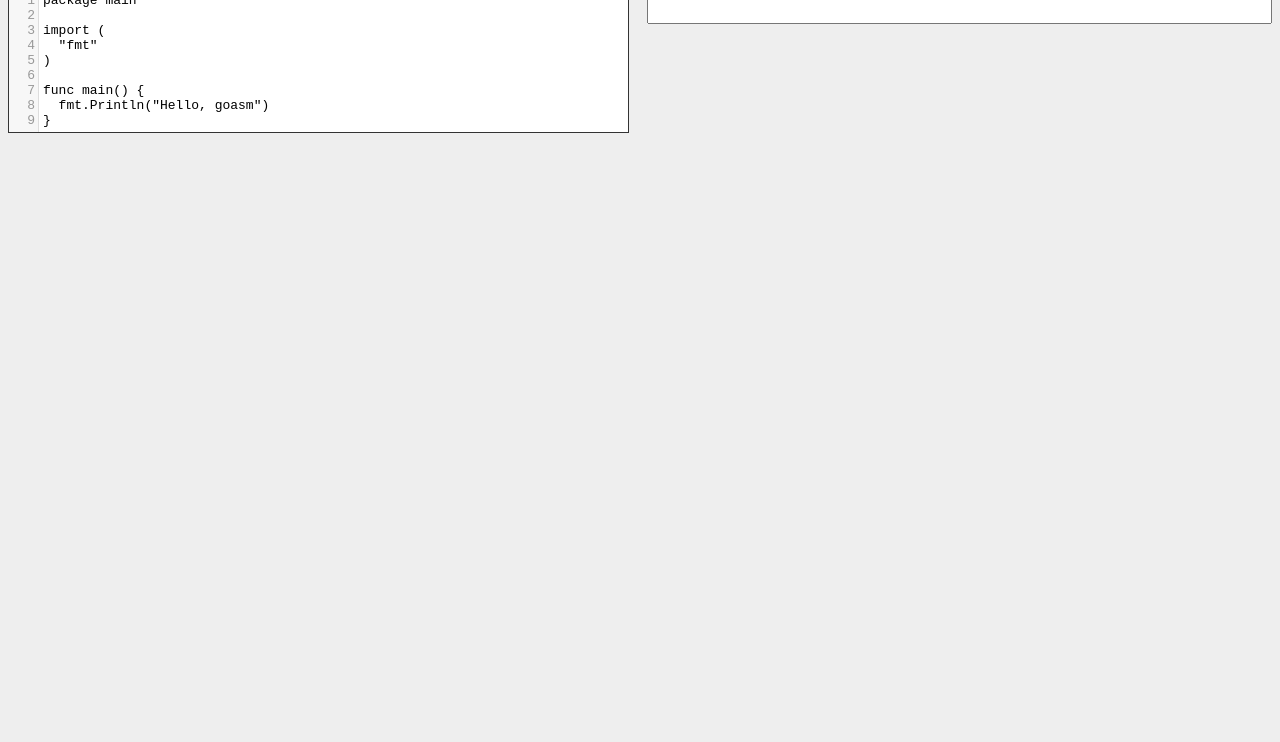
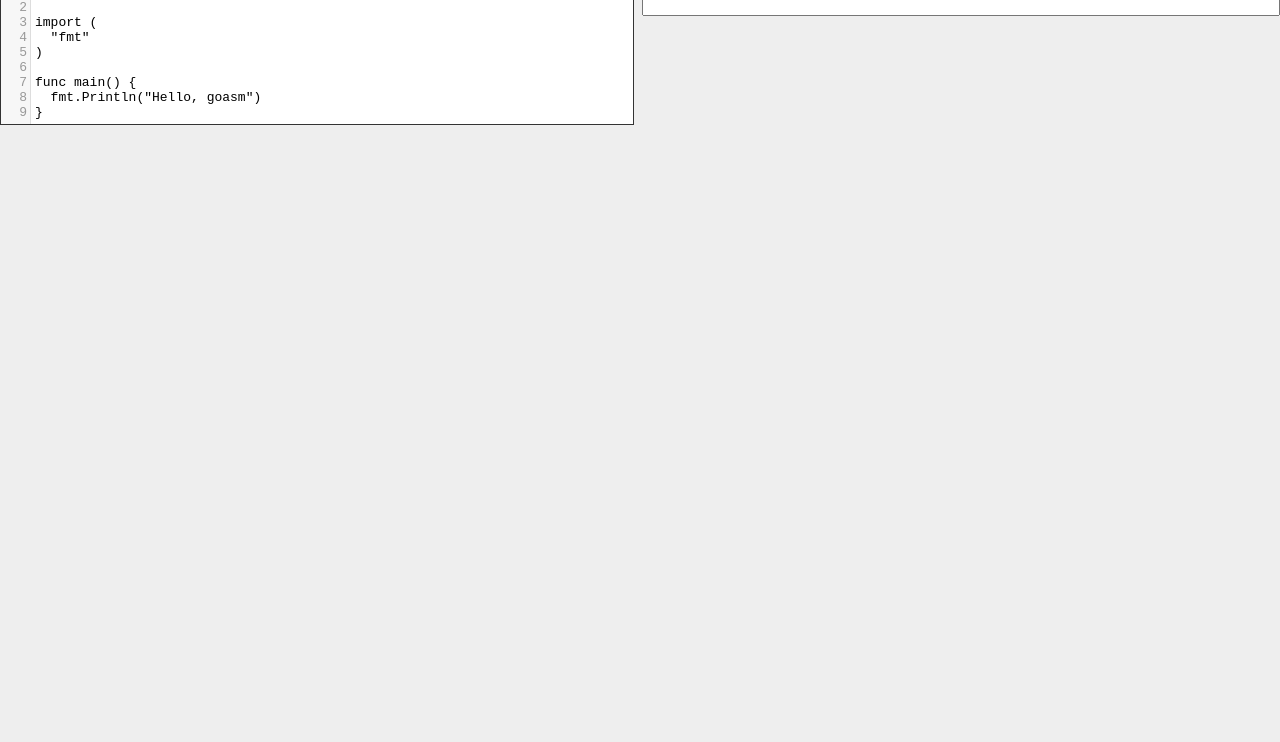
Before and after one commit to spratt/goasm, a plain HTML site: page static/index.html in a window 1280 px wide. Shown: the part 58-800 px from the top of the page. Drawn offline with nearby package versions, Linux system fonts and the light colour scheme.

Commit message:
Remove margins

```diff
--- a/static/main.css
+++ b/static/main.css
@@ -4,6 +4,7 @@ body {
     font-family: sans-serif;
     background-color: #eee;
     overflow-y: scroll;
+    margin: 0;
 }
 h1, h2, h3 {
     display: inline;
@@ -21,7 +22,7 @@ a:hover {
 .CodeMirror {
     border: 1px solid #333;
     height: 100%;
-    width: 49%;
+    width: 49.4%;
 }
 .cm-s-left {
     float: left;
@@ -29,7 +30,7 @@ a:hover {
 #asm {
     font-family: monospace;
     float: right;
-    width: 49%;
+    width: 49.4%;
     height: 100%;
     resize: none;
 }
```
